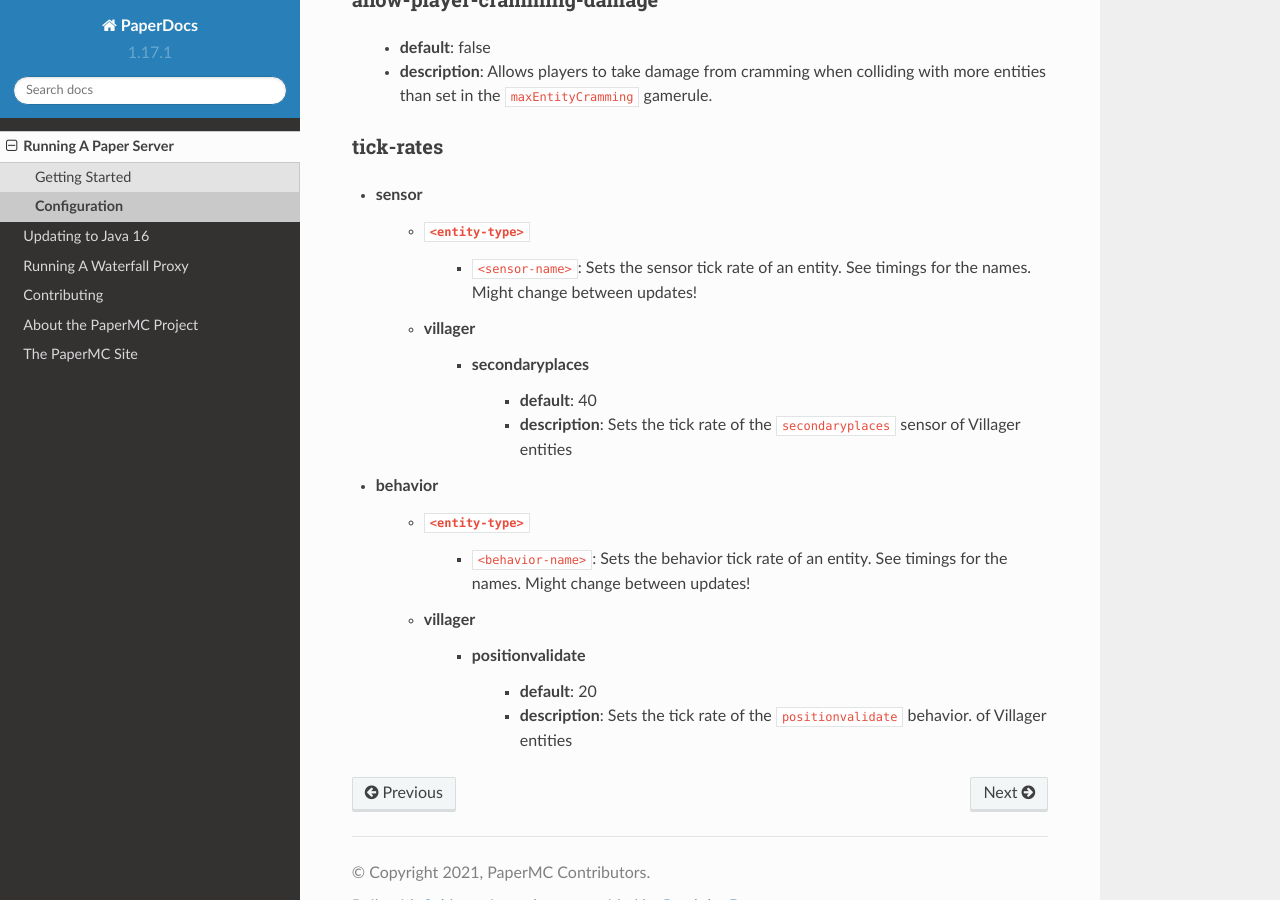
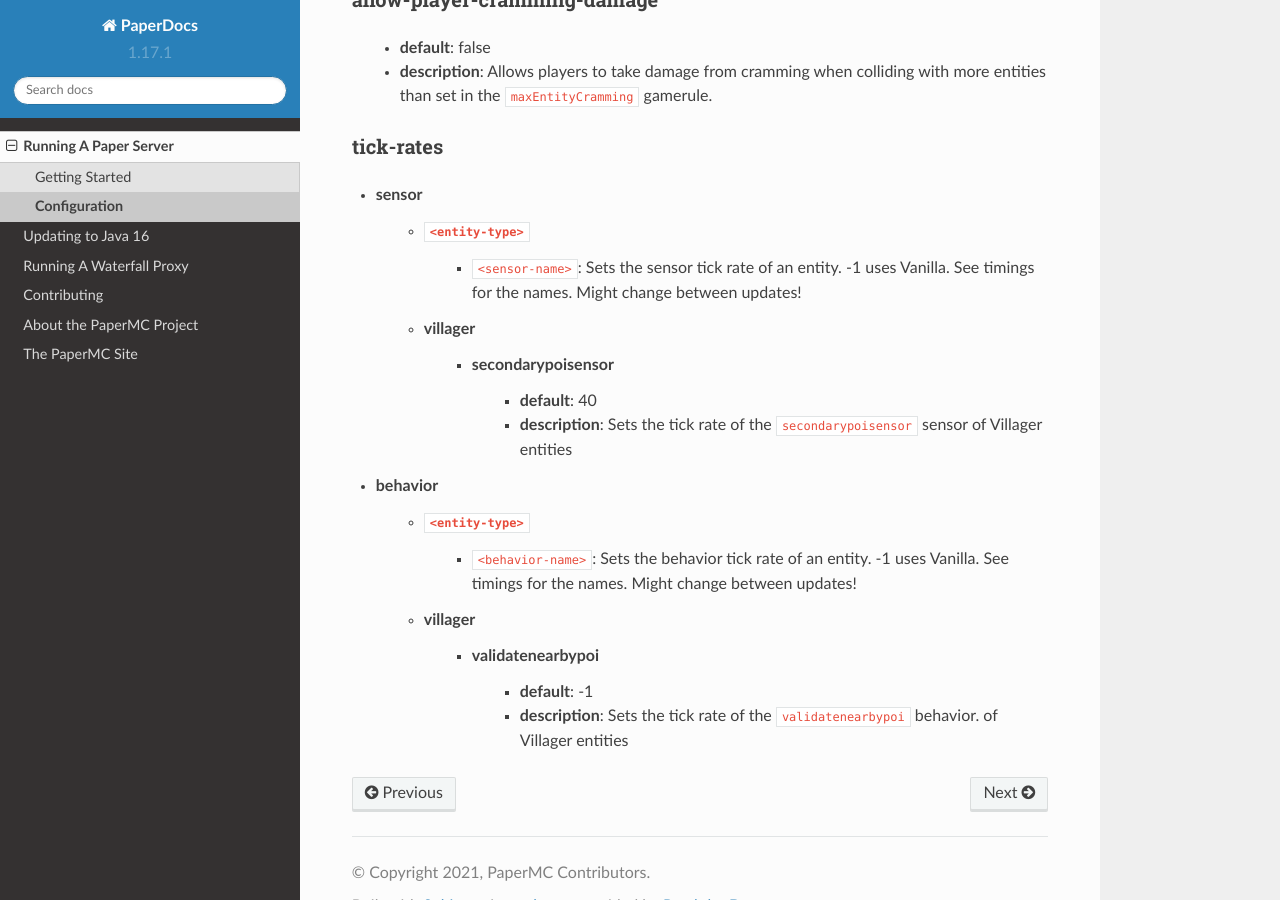
Before and after one commit to PaperMC/PaperDocs, a Sphinx documentation site: the page built from source/server/configuration.rst, in a window 1280 px wide and 900 px high, scrolled down 27929 px. Built offline with Sphinx 7.4.7 and the Read the Docs theme 2.0.0, drawn with Linux system fonts in a browser that asks for light colours.

Commit message:
Update to mapped names and changed defaults.
Also add explanation that -1 means Vanilla behavior.

```diff
--- a/source/server/configuration.rst
+++ b/source/server/configuration.rst
@@ -1195,19 +1195,19 @@ tick-rates
 ~~~~~~~~~~
 * sensor
     - ``<entity-type>``
-        - ``<sensor-name>``: Sets the sensor tick rate of an entity.
+        - ``<sensor-name>``: Sets the sensor tick rate of an entity. -1 uses Vanilla.
           See timings for the names. Might change between updates!
     - villager
-        - secondaryplaces
+        - secondarypoisensor
             - **default**: 40
-            - **description**: Sets the tick rate of the ``secondaryplaces`` sensor
+            - **description**: Sets the tick rate of the ``secondarypoisensor`` sensor
               of Villager entities
 * behavior
     - ``<entity-type>``
-        - ``<behavior-name>``: Sets the behavior tick rate of an entity.
+        - ``<behavior-name>``: Sets the behavior tick rate of an entity. -1 uses Vanilla.
           See timings for the names. Might change between updates!
     - villager
-        - positionvalidate
-            - **default**: 20
-            - **description**: Sets the tick rate of the ``positionvalidate`` behavior.
+        - validatenearbypoi
+            - **default**: -1
+            - **description**: Sets the tick rate of the ``validatenearbypoi`` behavior.
               of Villager entities
```
